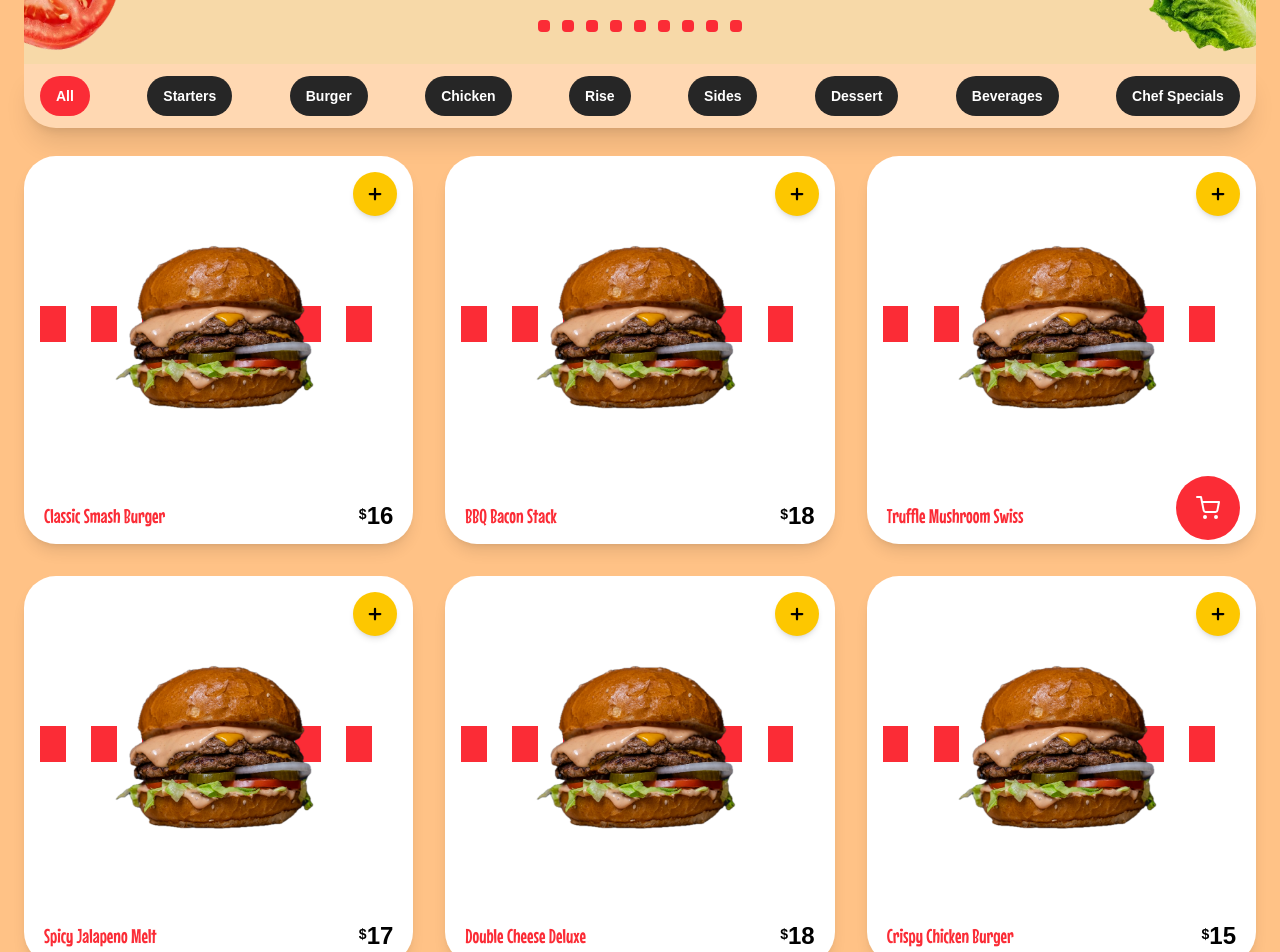
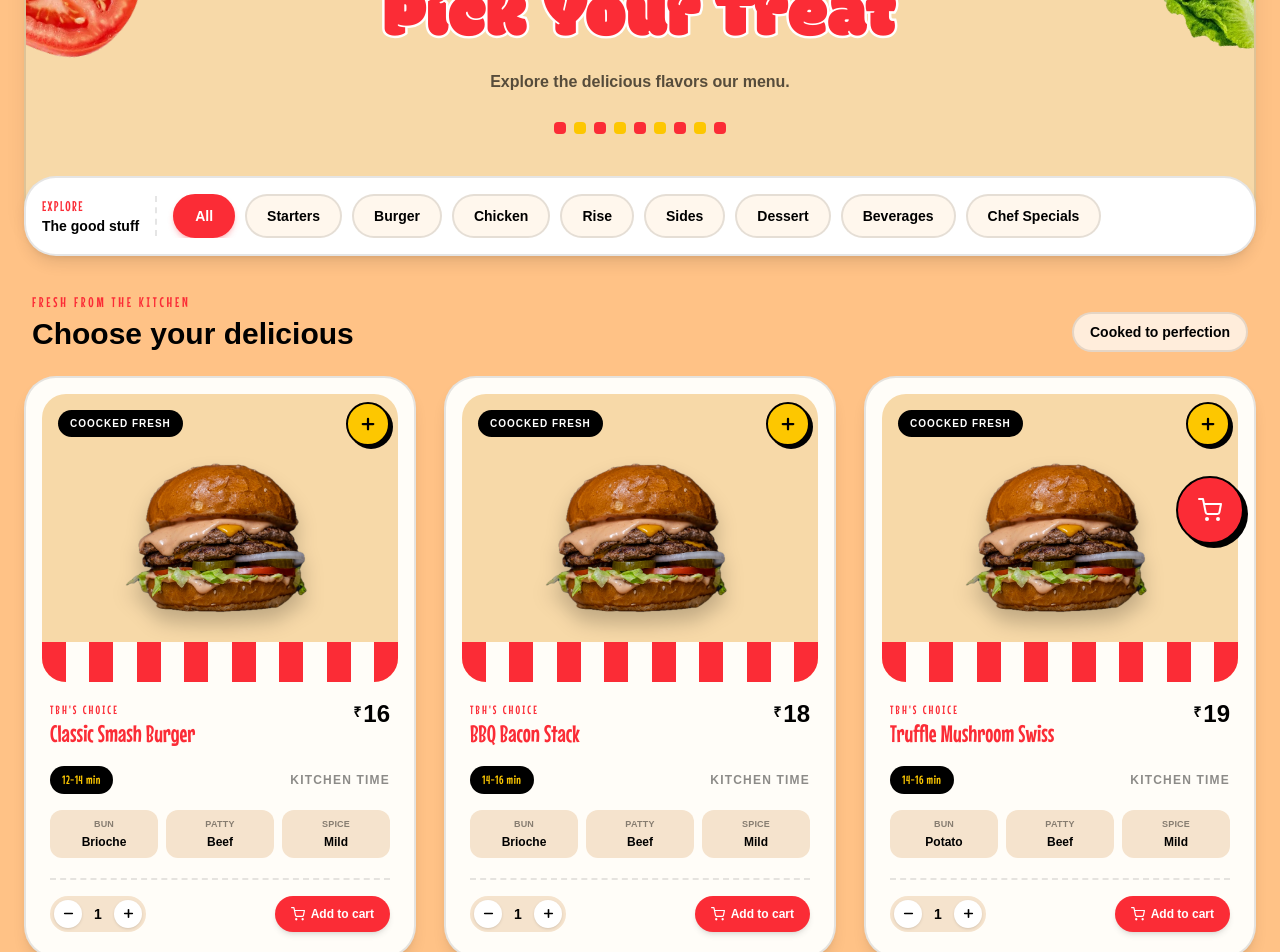
Before and after one commit to Yvuraj001/TBH, a Next.js app: page /menu in a window 1280 px wide. Shown: the part 220-1172 px from the top of the page. Built offline with nearby package versions, Linux system fonts and the light colour scheme.

Commit message:
update ui of menu page

```diff
--- a/app/components/Filters.js
+++ b/app/components/Filters.js
@@ -1,21 +1,29 @@
 
 const FilterBar = ({ active, handleActivity , categories}) => {
   return (
-    <div className="flex gap-3 overflow-x-auto bg-[#ffffff5c] px-4 py-3 no-scrollbar rounded-b-4xl mb-7 shadow-xl justify-between">
+    <div className="relative z-20 -mt-7 mb-9 rounded-4xl border-2 border-black/10 bg-white p-3 shadow-lg sm:-mt-9 sm:p-4">
+      <div className="flex items-center gap-4 overflow-x-auto no-scrollbar">
+        <div className="hidden shrink-0 border-r-2 border-dashed border-black/10 pr-4 sm:block">
+          <p className="font-memories text-sm tracking-widest text-red-500 uppercase">Explore</p>
+          <p className="text-sm font-black">The good stuff</p>
+        </div>
+        <div className="flex gap-2.5">
           {categories.map((cat, i) => (
             <button
               key={cat}
               onClick={() => handleActivity(i)}
-          className={`shrink-0 whitespace-nowrap rounded-full px-4 py-2.5 text-sm font-bold transition-colors ${
+              className={`shrink-0 whitespace-nowrap rounded-full border-2 px-4 py-2.5 text-sm font-bold transition-all sm:px-5 ${
                 i === active
-              ? "bg-red-500 text-white"
-              : "bg-neutral-800 text-white hover:bg-neutral-700"
+                  ? "border-red-500 bg-red-500 text-white shadow-md shadow-red-500/25"
+                  : "border-black/10 bg-[#fff7ed] text-black hover:border-black hover:bg-yellow-400"
               } cursor-pointer`}
             >
               {cat}
             </button>
           ))}
         </div>
+      </div>
+    </div>
   );
 };
 export default FilterBar;
--- a/app/components/MenuCard.js
+++ b/app/components/MenuCard.js
@@ -1,4 +1,4 @@
-import { useEffect, useState } from "react";
+import { useState } from "react";
 
 const MenuCard = ({ item, index, onCardClick }) => {
   const [quantity, setQuantity] = useState(1);
@@ -19,148 +19,86 @@ const MenuCard = ({ item, index, onCardClick }) => {
   return (
     <div
       key={index}
-      className="group relative bg-white rounded-4xl p-4 shadow-lg hover:shadow-2xl transition-shadow duration-300 "
+      className="group relative overflow-hidden rounded-4xl border-2 border-black/10 bg-[#fffdf8] p-3 shadow-lg transition-all duration-300 hover:-translate-y-1 hover:shadow-2xl sm:p-4"
     >
       <button
         onClick={() => onCardClick(item, quantity)}
         aria-label={`Quick add ${item.name}`}
-        className="absolute top-4 right-4 z-30 w-11 h-11 rounded-full bg-yellow-400 hover:bg-yellow-300 flex items-center justify-center shadow-md transition-transform hover:scale-110 cursor-pointer"
+        className="absolute right-6 top-6 z-30 flex h-11 w-11 items-center justify-center rounded-full border-2 border-black bg-yellow-400 shadow-[3px_3px_0_#000] transition-all hover:translate-x-0.5 hover:translate-y-0.5 hover:shadow-none cursor-pointer"
       >
-        <svg
-          width="18"
-          height="18"
-          viewBox="0 0 24 24"
-          fill="none"
-          stroke="black"
-          strokeWidth="3"
-          strokeLinecap="round"
-        >
+        <svg width="18" height="18" viewBox="0 0 24 24" fill="none" stroke="black" strokeWidth="3" strokeLinecap="round">
           <path d="M5 12h14" />
           <path d="M12 5v14" />
         </svg>
       </button>
 
-      <div className="relative h-80 overflow-hidden rounded-3xl bg-white">
-        <div className="absolute inset-x-0 top-[42%] h-9 flex z-0">
-          {Array.from({ length: 14 }).map((_, i) => (
-            <span
-              key={i}
-              className={`flex-1 h-full ${i % 2 === 0 ? "bg-red-500" : "bg-transparent"}`}
+      <div className="relative h-64 overflow-hidden rounded-3xl bg-[#f7d9a8] sm:h-72">
+        <div className="absolute left-4 top-4 z-20 rounded-full bg-black px-3 py-1.5 text-[10px] font-bold tracking-widest text-white uppercase">
+          Coocked Fresh
+        </div>
+        <div className="absolute inset-x-0 bottom-0 z-0 flex h-10">
+          {Array.from({ length: 15 }).map((_, i) => (
+            <span key={i} className={`h-full flex-1 ${i % 2 === 0 ? "bg-red-500" : "bg-[#fffdf8]"}`} />
+          ))}
+        </div>
+        <div className="relative z-10 mx-auto flex h-full w-[84%] items-center justify-center px-5 pb-8 pt-10">
+          <img
+            src={item.image}
+            alt={item.name}
+            className="h-full max-h-52 w-auto max-w-full object-contain drop-shadow-[0_12px_10px_rgba(0,0,0,0.22)] transition-transform duration-500 group-hover:scale-105"
           />
+        </div>
+      </div>
+
+      <div className="px-2 pb-2 pt-5">
+        <div className="flex items-start justify-between gap-3">
+          <div>
+            <p className="font-memories text-xs tracking-[0.18em] text-red-500 uppercase">TBH's choice</p>
+            <h3 className="mt-1 font-memories text-2xl leading-none text-red-500">{item.name}</h3>
+          </div>
+          <p className="shrink-0 text-2xl font-black leading-none text-black"><span className="mr-0.5 text-sm align-top">₹</span>{item.price}</p>
+        </div>
+
+        <div className="mt-5 flex items-center justify-between">
+          <span className="rounded-full bg-black px-3 py-1.5 font-memories text-xs tracking-wider text-yellow-400">{item.prepTime}</span>
+          <p className="text-xs font-bold uppercase tracking-widest text-black/45">Kitchen time</p>
+        </div>
+
+        <div className="mt-4 grid grid-cols-3 gap-2">
+          {item.quickDetails.map((detail, i) => (
+            <div key={i} className="rounded-xl bg-[#f5e3cd] px-2 py-2 text-center">
+              <p className="text-[9px] font-bold tracking-wide text-black/45 uppercase">{detail.label}</p>
+              <p className="mt-0.5 truncate text-xs font-black text-black">{detail.value}</p>
+            </div>
           ))}
         </div>
 
-        <div className="relative z-10 w-[90%] h-full flex items-center justify-center p-6 mx-auto">
-          <img
-            src={item.image}
-            alt={item.name}
-            className="max-w-full max-h-full w-auto h-auto object-contain rounded-2xl"
-          />
-        </div>
-
-        <div className="absolute inset-x-3 bottom-3 z-20 bg-white/85 backdrop-blur-md rounded-2xl p-4 shadow-xl opacity-0 translate-y-4 pointer-events-none group-hover:opacity-100 group-hover:translate-y-0 group-hover:pointer-events-auto transition-all duration-300">
-          {/* Quick Details */}
-          <div className="mb-3">
-            <div className="flex items-center justify-between mb-2">
-              <span className="font-memories text-xs tracking-widest text-gray-500 uppercase">
-                Quick Details
-              </span>
-              <span className="font-memories text-xs text-gray-500 uppercase">
-                {item.prepTime}
-              </span>
-            </div>
-
-            <div className="grid grid-cols-3 gap-1.5 mb-2">
-              {item.quickDetails.map((detail, i) => (
-                <div
-                  key={i}
-                  className="bg-black/5 rounded-xl px-2 py-1.5 text-center"
-                >
-                  <p className="text-[9px] text-gray-500 uppercase tracking-wide">
-                    {detail.label}
-                  </p>
-                  <p className="font-bold text-gray-800 text-xs truncate">
-                    {detail.value}
-                  </p>
-                </div>
-              ))}
-            </div>
-          </div>
-
-          <div className="flex items-center justify-between gap-2">
-            <div className="flex items-center gap-2 bg-black/5 rounded-full px-2 py-1">
-              {/* minus button */}
+        <div className="mt-5 flex items-center justify-between gap-3 border-t-2 border-dashed border-black/10 pt-4">
+          <div className="flex shrink-0 items-center gap-2 rounded-full bg-[#f5e3cd] p-1">
             <button
               onClick={() => handleQuantityDecrease(1)}
-                className="w-6 h-6 flex items-center justify-center rounded-full bg-white shadow cursor-pointer"
+              aria-label={`Decrease quantity of ${item.name}`}
+              className="flex h-7 w-7 items-center justify-center rounded-full bg-white shadow-sm transition-transform hover:scale-105 cursor-pointer"
             >
-                <svg
-                  width="14"
-                  height="14"
-                  viewBox="0 0 24 24"
-                  fill="none"
-                  stroke="black"
-                  strokeWidth="3"
-                  strokeLinecap="round"
-                >
-                  <path d="M5 12h14" />
-                </svg>
+              <svg width="13" height="13" viewBox="0 0 24 24" fill="none" stroke="black" strokeWidth="3" strokeLinecap="round"><path d="M5 12h14" /></svg>
             </button>
-              <span className="text-sm font-bold w-4 text-center">
-                {quantity}
-              </span>
-              {/* plus button */}
+            <span className="w-4 text-center text-sm font-black">{quantity}</span>
             <button
               onClick={() => handleQuantityIncrease(1)}
-                className="w-6 h-6 flex items-center justify-center rounded-full bg-white shadow cursor-pointer"
+              aria-label={`Increase quantity of ${item.name}`}
+              className="flex h-7 w-7 items-center justify-center rounded-full bg-white shadow-sm transition-transform hover:scale-105 cursor-pointer"
             >
-                <svg
-                  width="14"
-                  height="14"
-                  viewBox="0 0 24 24"
-                  fill="none"
-                  stroke="black"
-                  strokeWidth="3"
-                  strokeLinecap="round"
-                >
-                  <path d="M5 12h14" />
-                  <path d="M12 5v14" />
-                </svg>
+              <svg width="13" height="13" viewBox="0 0 24 24" fill="none" stroke="black" strokeWidth="3" strokeLinecap="round"><path d="M5 12h14" /><path d="M12 5v14" /></svg>
             </button>
           </div>
-            {/* Cart Button */}
           <button
             onClick={() => onCardClick(item, quantity)}
-              className="flex items-center gap-1.5 bg-red-500 hover:bg-black text-white text-xs font-bold px-3 py-2 rounded-full transition-colors cursor-pointer"
+            className="flex items-center gap-1.5 rounded-full bg-red-500 px-4 py-2.5 text-xs font-bold text-white shadow-md transition-all hover:scale-105 hover:bg-black cursor-pointer"
           >
-              <svg
-                width="14"
-                height="14"
-                viewBox="0 0 24 24"
-                fill="none"
-                stroke="white"
-                strokeWidth="2"
-                strokeLinecap="round"
-                strokeLinejoin="round"
-              >
-                <circle cx="9" cy="21" r="1" />
-                <circle cx="20" cy="21" r="1" />
-                <path d="M1 1h4l2.68 13.39a2 2 0 0 0 2 1.61h9.72a2 2 0 0 0 2-1.61L23 6H6" />
-              </svg>
-              Add
+            <svg width="14" height="14" viewBox="0 0 24 24" fill="none" stroke="white" strokeWidth="2" strokeLinecap="round" strokeLinejoin="round"><circle cx="9" cy="21" r="1" /><circle cx="20" cy="21" r="1" /><path d="M1 1h4l2.68 13.39a2 2 0 0 0 2 1.61h9.72a2 2 0 0 0 2-1.61L23 6H6" /></svg>
+            Add to cart
           </button>
         </div>
-        </div>
-      </div>
-
-      <div className="flex items-center justify-between mt-3 px-1">
-        <h3 className="font-memories text-red-500 text-xl leading-none">
-          {item.name}
-        </h3>
-        <p className="font-bold text-black text-2xl leading-none">
-          <span className="text-sm align-top">$</span>
-          {item.price}
-        </p>
       </div>
     </div>
   );
--- a/app/components/menuHeader.js
+++ b/app/components/menuHeader.js
@@ -1,28 +1,34 @@
 export default function MenuHeader() {
   return (
-    <div className="relative overflow-hidden bg-[#F7D9A8] pt-12 pb-8 rounded-t-4xl select-none">
-      {/* floating ingredient cutouts */}
+    <div className="relative min-h-72 overflow-hidden rounded-t-[2.5rem] border-2 border-black/10 bg-[#f7d9a8] px-6 py-10 text-center shadow-xl sm:min-h-80 sm:px-10 sm:py-14 select-none">
       <img
         src="/images/img-webp/tomato.webp"
         alt=""
-        className="pointer-events-none absolute -left-15 top-4 w-32 -rotate-12 select-none md:w-40"
+        className="pointer-events-none absolute -left-10 xl:-left-14 top-4 w-32 -rotate-12 select-none sm:-left-3 sm:w-44"
       />
       <img
         src="/images/img-webp/lettuce.webp"
         alt=""
-        className="pointer-events-none absolute -right-11 top-5 w-36 rotate-359 select-none md:w-44"
+        className="pointer-events-none absolute -right-12 xl:-right-16 top-2 w-36 rotate-12 select-none sm:-right-3 sm:w-48"
       />
 
-      <h1 className="relative z-10 text-center text-5xl font-bold text-red-500 [text-shadow:2px_2px_0_white,-2px_-2px_0_white,2px_-2px_0_white,-2px_2px_0_white]">
-        Our Menu
+      <p className="relative z-10 font-memories text-sm tracking-[0.24em] text-red-500 uppercase sm:text-base">
+        Bold flavor, zero boredom
+      </p>
+      <h1 className="relative z-10 mt-2 font-modak text-5xl leading-none text-red-500 [-webkit-text-stroke:5px_white] [paint-order:stroke] sm:text-7xl">
+        Pick Your Treat
       </h1>
+      <p className="relative z-10 mx-auto mt-4 max-w-md text-sm font-semibold text-black/65 sm:text-base">
+        Explore the delicious flavors  our menu.
+      </p>
 
-      {/* red square divider */}
-      <div className="relative z-10 mt-6 flex justify-center gap-3">
+      <div className="relative z-10 mt-7 flex justify-center gap-2">
         {Array.from({ length: 9 }).map((_, i) => (
-          <span key={i} className="h-3 w-3 rounded-sm bg-red-500" />
+          <span
+            key={i}
+            className={`h-3 w-3 rounded-sm ${i % 2 === 0 ? "bg-red-500" : "bg-yellow-400"}`}
+          />
         ))}
-
       </div>
     </div>
   );
--- a/app/menu/page.js
+++ b/app/menu/page.js
@@ -91,7 +91,7 @@ const MenuPage = () => {
           ""
         )}
       </div>
-      <section className=" mx-auto px-6 py-14 relative">
+      <section className="relative mx-auto max-w-7xl px-4 py-8 sm:px-6 sm:py-12">
         <MenuHeader />
         <FilterBar
           active={active}
@@ -99,7 +99,14 @@ const MenuPage = () => {
           handleActivity={handleActivity}
           categories={categories}
         />
-        <div className="grid grid-cols-1 sm:grid-cols-2 lg:grid-cols-3 gap-8">
+        <div className="mb-6 flex flex-wrap items-end justify-between gap-3 px-2">
+          <div>
+            <p className="font-memories text-sm tracking-[0.2em] text-red-500 uppercase">Fresh from the kitchen</p>
+            <h2 className="mt-1 text-2xl font-black sm:text-3xl">Choose your delicious</h2>
+          </div>
+          <p className="rounded-full border-2 border-black/10 bg-white/70 px-4 py-2 text-sm font-bold">Cooked to perfection</p>
+        </div>
+        <div className="grid grid-cols-1 gap-6 sm:grid-cols-2 lg:grid-cols-3 sm:gap-7">
           {filteredItems.map((item, index) => (
             <MenuCard
               key={index}
@@ -113,10 +120,10 @@ const MenuPage = () => {
         {/* cart icon */}
         <div
           onClick={showCart}
-          className="cartCont bg-red-500 fixed right-10 bottom-10   rounded-full flex items-center justify-center p-5 cursor-pointer hover:bg-black transition-colors duration-300 z-10000"
+          className="cartCont fixed bottom-6 right-5 z-10000 flex items-center justify-center rounded-full border-2 border-black bg-red-500 p-4 text-white shadow-[4px_4px_0_#000] transition-all duration-300 hover:translate-x-0.5 hover:translate-y-0.5 hover:bg-black hover:shadow-none cursor-pointer sm:bottom-9 sm:right-9 sm:p-5"
         >
           <div
-            className={`alert absolute z-10000   bg-red-500 right-22 rounded-4xl px-4 py-2 text-white w-31.75  ${notificationVisiblity ? "opacity-[1]" : "opacity-0"} transition-opacity duration-500 ease-out`}
+            className={`alert absolute right-16 z-10000 w-32 rounded-2xl border-2 border-black bg-yellow-400 px-4 py-2 text-center text-sm font-bold text-black shadow-[3px_3px_0_#000] sm:right-20 ${notificationVisiblity ? "opacity-[1]" : "opacity-0"} transition-opacity duration-500 ease-out`}
           >
             Item added !!
           </div>
```
Lines whose indentation alone changed are shown as unchanged.
